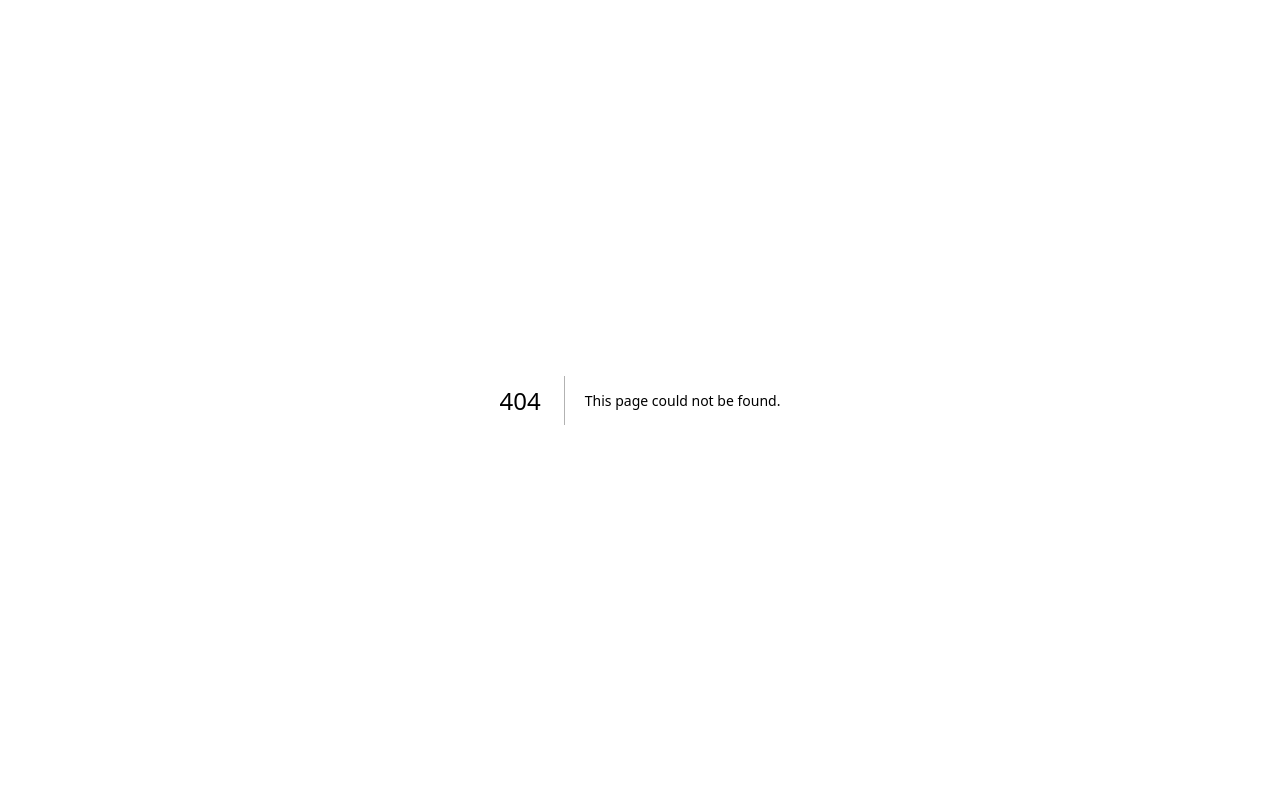
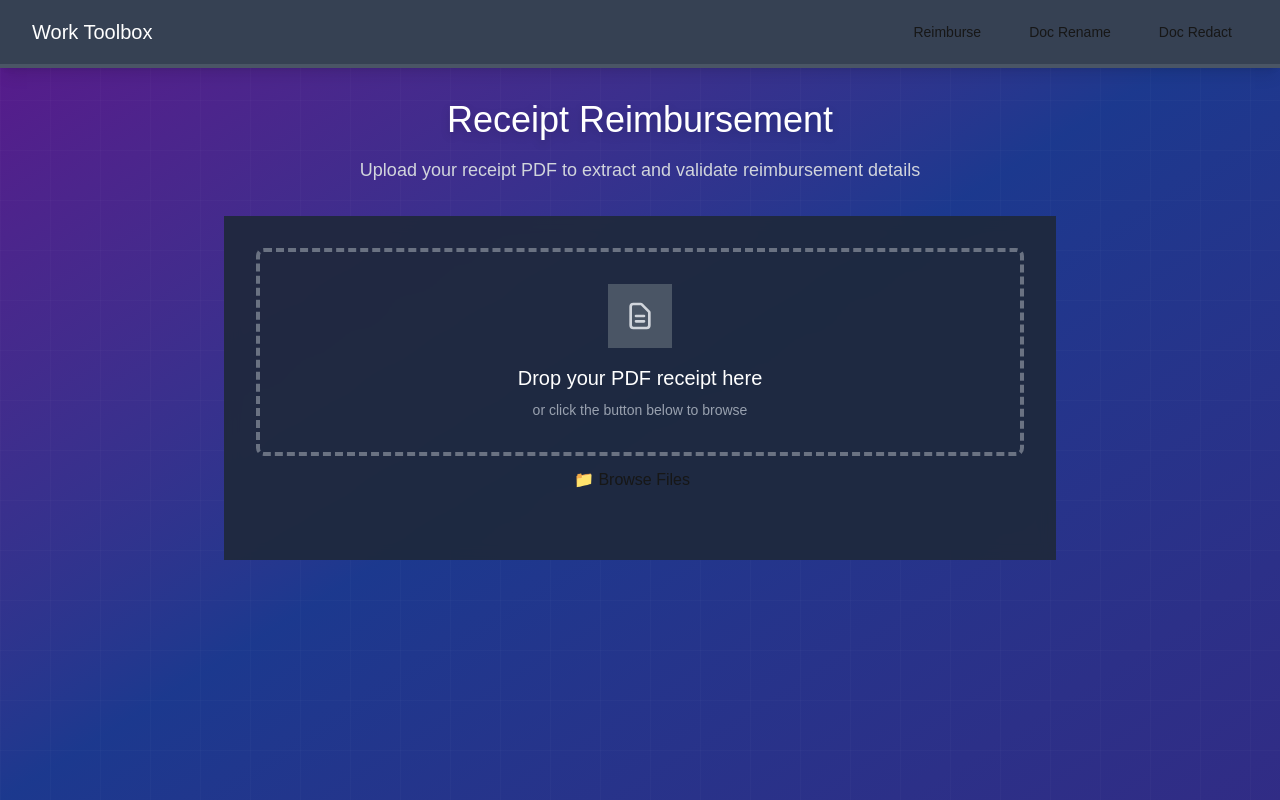
Before and after one commit to GodfreyLee/boring-stuff, a Next.js app in the folder frontend/: page /reimburse in a window 1280 px wide. Before the commit this address had no page. Built offline with nearby package versions, Linux system fonts and the light colour scheme.

Commit message:
[frontend] create reimburse page

```diff
--- /dev/null
+++ b/frontend/app/reimburse/page.tsx
@@ -0,0 +1,267 @@
+"use client";
+
+import { useState, useRef } from "react";
+import Navigation from "@/components/Navigation";
+
+export default function ReimbursePage() {
+  const [selectedFile, setSelectedFile] = useState<File | null>(null);
+  const [isDragging, setIsDragging] = useState(false);
+  const [isProcessing, setIsProcessing] = useState(false);
+  const [result, setResult] = useState<any>(null);
+  const [error, setError] = useState<string | null>(null);
+  const fileInputRef = useRef<HTMLInputElement>(null);
+
+  const handleDragOver = (e: React.DragEvent) => {
+    e.preventDefault();
+    setIsDragging(true);
+  };
+
+  const handleDragLeave = (e: React.DragEvent) => {
+    e.preventDefault();
+    setIsDragging(false);
+  };
+
+  const handleDrop = (e: React.DragEvent) => {
+    e.preventDefault();
+    setIsDragging(false);
+
+    const files = e.dataTransfer.files;
+    if (files && files[0] && files[0].type === "application/pdf") {
+      setSelectedFile(files[0]);
+      setError(null);
+    } else {
+      setError("Please select a PDF file");
+    }
+  };
+
+  const handleFileSelect = (e: React.ChangeEvent<HTMLInputElement>) => {
+    const files = e.target.files;
+    if (files && files[0] && files[0].type === "application/pdf") {
+      setSelectedFile(files[0]);
+      setError(null);
+    } else {
+      setError("Please select a PDF file");
+    }
+  };
+
+  const handleUploadClick = () => {
+    fileInputRef.current?.click();
+  };
+
+  const processReceipt = async () => {
+    if (!selectedFile) return;
+
+    setIsProcessing(true);
+    setError(null);
+    setResult(null);
+
+    try {
+      const formData = new FormData();
+      formData.append("file", selectedFile);
+
+      const response = await fetch("http://localhost:4000/receipt/validate", {
+        method: "POST",
+        body: formData,
+      });
+
+      if (!response.ok) {
+        throw new Error(`HTTP error! status: ${response.status}`);
+      }
+
+      const data = await response.json();
+      setResult(data);
+    } catch (err: any) {
+      setError(err.message || "Failed to process receipt");
+    } finally {
+      setIsProcessing(false);
+    }
+  };
+
+  const resetForm = () => {
+    setSelectedFile(null);
+    setResult(null);
+    setError(null);
+    if (fileInputRef.current) {
+      fileInputRef.current.value = "";
+    }
+  };
+
+  return (
+    <div className="min-h-screen bg-gradient-to-br from-purple-900 via-blue-900 to-indigo-900">
+      {/* Retro grid pattern overlay */}
+      <div className="absolute inset-0 opacity-20">
+        <div
+          className="h-full w-full"
+          style={{
+            backgroundImage: `
+            linear-gradient(rgba(255,255,255,.1) 1px, transparent 1px),
+            linear-gradient(90deg, rgba(255,255,255,.1) 1px, transparent 1px)
+          `,
+            backgroundSize: "50px 50px",
+          }}
+        ></div>
+      </div>
+
+      <Navigation />
+
+      <main className="relative z-10 max-w-4xl mx-auto p-8">
+        <div className="text-center mb-8">
+          <h1 className="text-4xl font-minecraft text-white drop-shadow-lg mb-4">
+            Receipt Reimbursement
+          </h1>
+          <p className="text-lg font-minecraft text-gray-300">
+            Upload your receipt PDF to extract and validate reimbursement
+            details
+          </p>
+        </div>
+
+        <div className="retro-container bg-gray-800/90 backdrop-blur-sm p-8 mb-8">
+          {/* Drag and Drop Area */}
+          <div
+            className={`border-4 border-dashed p-8 rounded-lg text-center transition-colors ${
+              isDragging
+                ? "border-yellow-400 bg-yellow-400/10"
+                : "border-gray-500 hover:border-gray-400"
+            }`}
+            onDragOver={handleDragOver}
+            onDragLeave={handleDragLeave}
+            onDrop={handleDrop}
+          >
+            <div className="space-y-4">
+              {/* File icon */}
+              <div className="mx-auto w-16 h-16 bg-gray-600 flex items-center justify-center">
+                <svg
+                  className="w-8 h-8 text-gray-300"
+                  fill="none"
+                  stroke="currentColor"
+                  viewBox="0 0 24 24"
+                >
+                  <path
+                    strokeLinecap="round"
+                    strokeLinejoin="round"
+                    strokeWidth={2}
+                    d="M9 12h6m-6 4h6m2 5H7a2 2 0 01-2-2V5a2 2 0 012-2h5.586a1 1 0 01.707.293l5.414 5.414a1 1 0 01.293.707V19a2 2 0 01-2 2z"
+                  />
+                </svg>
+              </div>
+
+              <div>
+                <p className="text-xl font-minecraft text-white mb-2">
+                  {selectedFile
+                    ? selectedFile.name
+                    : "Drop your PDF receipt here"}
+                </p>
+                <p className="text-sm font-minecraft text-gray-400">
+                  or click the button below to browse
+                </p>
+              </div>
+            </div>
+          </div>
+
+          {/* Upload Button */}
+          <div className="text-center mb-6">
+            <button
+              onClick={handleUploadClick}
+              className="retro-btn retro-btn-secondary px-6 py-3 font-minecraft mr-4"
+              disabled={isProcessing}
+            >
+              📁 Browse Files
+            </button>
+
+            {selectedFile && (
+              <button
+                onClick={resetForm}
+                className="retro-btn retro-btn-warning px-4 py-3 font-minecraft"
+                disabled={isProcessing}
+              >
+                🗑️ Clear
+              </button>
+            )}
+          </div>
+
+          {/* Hidden file input */}
+          <input
+            ref={fileInputRef}
+            type="file"
+            accept="application/pdf"
+            onChange={handleFileSelect}
+            className="hidden"
+          />
+
+          {/* Process Button */}
+          {selectedFile && (
+            <div className="text-center mb-6">
+              <button
+                onClick={processReceipt}
+                disabled={isProcessing}
+                className={`retro-btn retro-btn-primary px-8 py-4 text-lg font-minecraft ${
+                  isProcessing ? "opacity-50 cursor-not-allowed" : ""
+                }`}
+              >
+                {isProcessing ? "⏳ Processing..." : "🔍 Process Receipt"}
+              </button>
+            </div>
+          )}
+
+          {/* Error Display */}
+          {error && (
+            <div className="retro-container bg-red-900/80 border-4 border-red-500 p-4 mb-6">
+              <h3 className="text-lg font-minecraft text-red-200 mb-2">
+                ❌ Error
+              </h3>
+              <p className="font-minecraft text-red-300">{error}</p>
+            </div>
+          )}
+
+          {/* Results Display */}
+          {result && (
+            <div className="space-y-4">
+              <div className="retro-container bg-green-900/80 border-4 border-green-500 p-6">
+                <h3 className="text-2xl font-minecraft text-green-200 mb-4">
+                  ✅ Receipt Analysis Complete
+                </h3>
+
+                <div className="grid grid-cols-1 md:grid-cols-2 gap-4">
+                  <div className="retro-container bg-gray-700/50 p-4">
+                    <h4 className="font-minecraft text-yellow-300 mb-2">
+                      Status
+                    </h4>
+                    <p className="font-minecraft text-white">
+                      {result.isValidReceipt
+                        ? "✅ Valid Receipt"
+                        : "❌ Invalid Receipt"}
+                    </p>
+                  </div>
+
+                  <div className="retro-container bg-gray-700/50 p-4">
+                    <h4 className="font-minecraft text-yellow-300 mb-2">
+                      Total Amount
+                    </h4>
+                    <p className="font-minecraft text-white text-xl">
+                      {result.totalAmount
+                        ? `$${result.totalAmount}`
+                        : "Not detected"}
+                    </p>
+                  </div>
+                </div>
+
+                {result.extractedText && (
+                  <div className="retro-container bg-gray-700/50 p-4 mt-4">
+                    <h4 className="font-minecraft text-yellow-300 mb-2">
+                      Extracted Text
+                    </h4>
+                    <div className="max-h-40 overflow-y-auto">
+                      <pre className="font-minecraft text-gray-300 text-xs whitespace-pre-wrap">
+                        {result.extractedText}
+                      </pre>
+                    </div>
+                  </div>
+                )}
+              </div>
+            </div>
+          )}
+        </div>
+      </main>
+    </div>
+  );
+}
```
Also changed, not shown: 1 other file (tests, documents, lock files or other folders).
